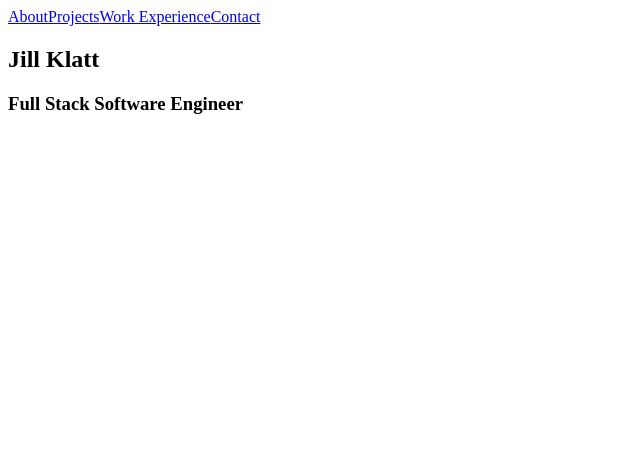
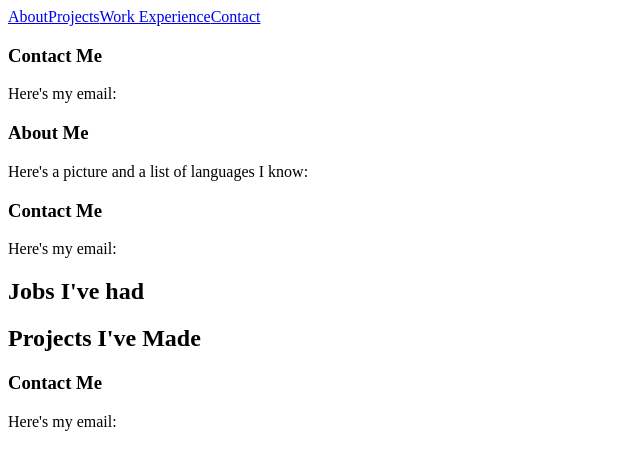
Before and after one commit to JillKlatt/jillklatt.github.io, a React (Create React App) app: page /contact in a window 1280 px wide. Shown: the top 470 px of the page, without its empty margins (0-640 px from the left). Built offline with nearby package versions, Linux system fonts and the light colour scheme.

Commit message:
Change routes to hashtags

```diff
--- a/package.json
+++ b/package.json
@@ -10,6 +10,7 @@
     "react": "^17.0.2",
     "react-dom": "^17.0.2",
     "react-router-dom": "^5.2.0",
+    "react-router-hash-link": "^2.4.3",
     "react-scripts": "4.0.3",
     "web-vitals": "^1.0.1"
   },
--- a/src/App.js
+++ b/src/App.js
@@ -18,16 +18,23 @@ function App() {
       <Router >
       <NavBar />
       <Switch>
-      <Route path='/' component={Intro}>
-        <Route path='/about' component={About} />
-        <Route path='/experience' component={Experience} />
+
+        <Route path='/' component={Intro}>
+        <Route path='/#about' component={About} />
+        <Route path='/#experience' component={Experience} />
         <Route path='/projects' component={Projects} />
-      </Route>
-      <Route path='/contact' component={Contact} />
+        <Route path='/contact' component={Contact}/>
+        </Route>
+
 
       </Switch>
-      <Intro />
-      </Router>
+      <About />
+      <Contact />
+      <Experience />
+      <Projects />
+      <Contact />
+
+     </Router>
     </div>
   );
 }
--- a/src/components/About.js
+++ b/src/components/About.js
@@ -3,7 +3,7 @@
 function About() {
 
     return(
-        <div>
+        <div id='about'>
             <h3>About Me</h3>
             <p>Here's a picture and a list of languages I know:</p>
         </div>
--- a/src/components/Contact.js
+++ b/src/components/Contact.js
@@ -3,7 +3,7 @@
 function Contact() {
 
     return(
-        <div>
+        <div id='contact'>
             <h3>Contact Me</h3>
             <p>Here's my email:</p>
         </div>
--- a/src/components/Experience.js
+++ b/src/components/Experience.js
@@ -3,7 +3,7 @@
 function Experience() {
 
     return (
-        <div>
+        <div id='experience'>
         <h2>Jobs I've had</h2>
         </div>
     )
--- a/src/components/NavBar/NavBar.js
+++ b/src/components/NavBar/NavBar.js
@@ -1,22 +1,31 @@
 import { MenuItems } from "./MenuItems";
 import { useState } from 'react';
+import Intro from "../Intro";
 import About from '../About'
 import Contact from '../Contact'
 import Projects from '../Projects'
 import Experience from "../Experience";
-import { NavLink } from 'react-router-dom';
+import { NavHashLink } from 'react-router-hash-link';
+import { HashLink as Link } from 'react-router-hash-link';
+//import { NavLink } from 'react-router-dom'
+
 
 
 function NavBar() {
 
     return (
         <div>
-            <NavLink to='/about'>About</NavLink>
-            <NavLink to='/projects'>Projects</NavLink>
-            <NavLink to='/experience'>Work Experience</NavLink>
-            <NavLink to ='/contact'>Contact</NavLink>
+        <div>
+            <Link smooth to="#about">About</Link>
+            <Link smooth to="#projects">Projects</Link>
+            <Link smooth to="#experience">Work Experience</Link>
+            <Link smooth to="#contact">Contact</Link>
 
         </div>
+        <div>
+        </div>
+        </div>
+
     )
 
 }
--- a/src/components/Projects.js
+++ b/src/components/Projects.js
@@ -1,7 +1,7 @@
 function Projects() {
 
     return (
-        <div>
+        <div id='projects'>
         <h2>Projects I've Made</h2>
         </div>
     )
```
Also changed, not shown: 2 other files (tests, documents, lock files or other folders).
